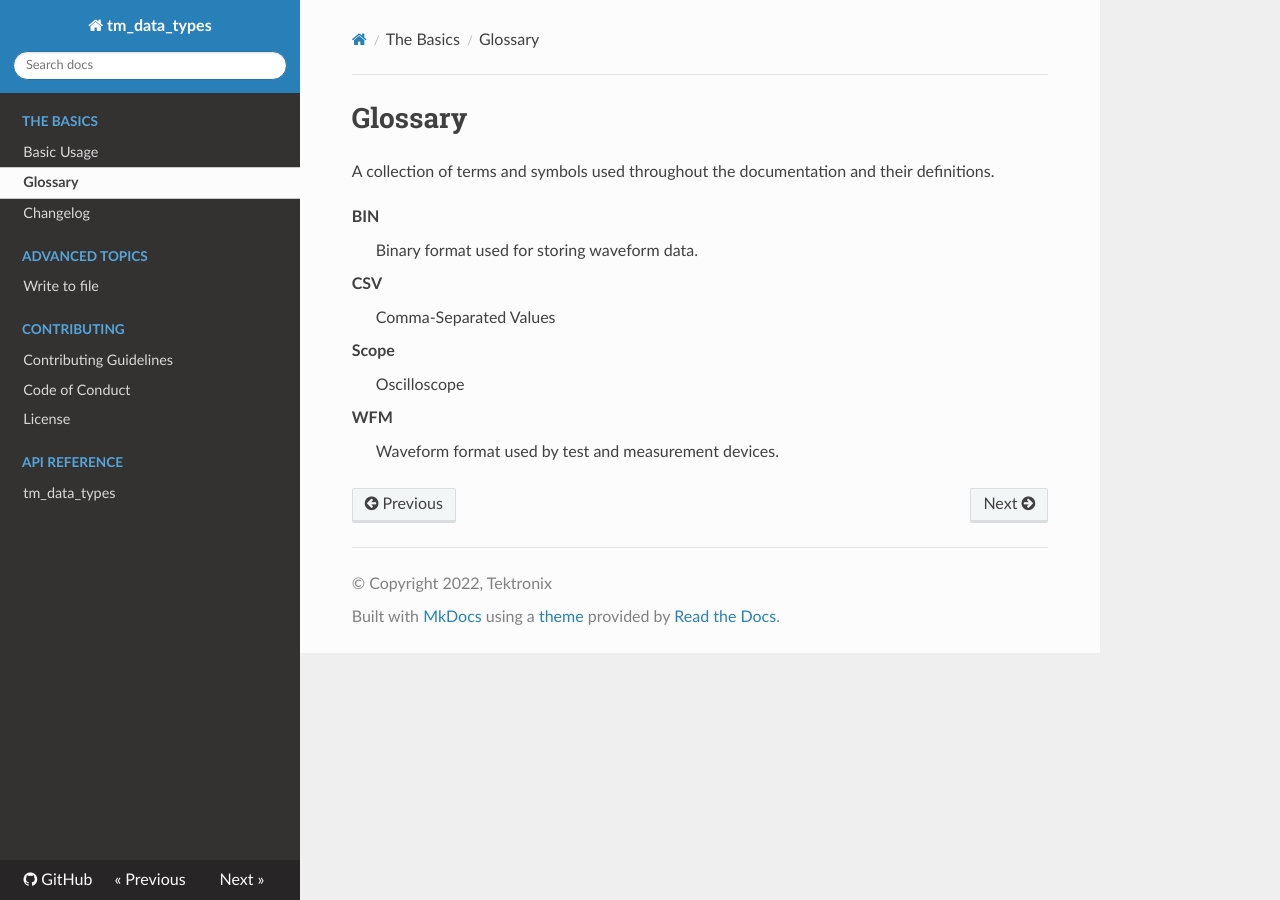
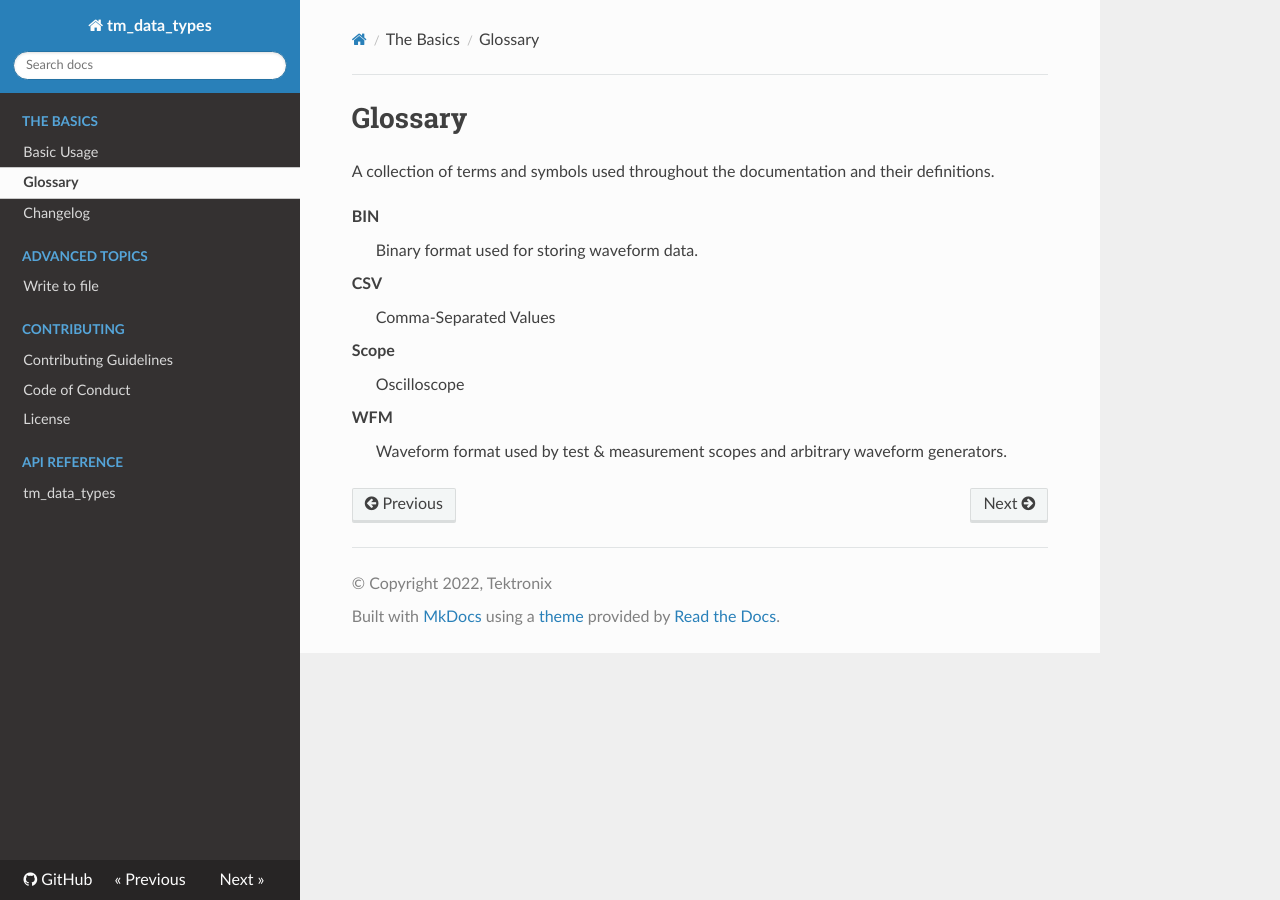
Before and after one commit to tektronix/tm_data_types, an MkDocs documentation site: the page built from docs/glossary.md, in a window 1280 px wide. Built offline with MkDocs 1.6.1, drawn with Linux system fonts in a browser that asks for light colours; old or Windows-style settings are respelled for this version of MkDocs.

Commit message:
docs: modified links in basic_usage.md and modified glossary definition as some of afg's wfm format si not supported.

```diff
--- a/docs/glossary.md
+++ b/docs/glossary.md
@@ -12,4 +12,4 @@ Scope
 : Oscilloscope
 
 WFM
-: Waveform format used by test and measurement devices.
+: Waveform format used by test & measurement scopes and arbitrary waveform generators.
```
Also changed, not shown: README.md (+2 -2 lines), docs/basic_usage.md (+2 -2 lines).
